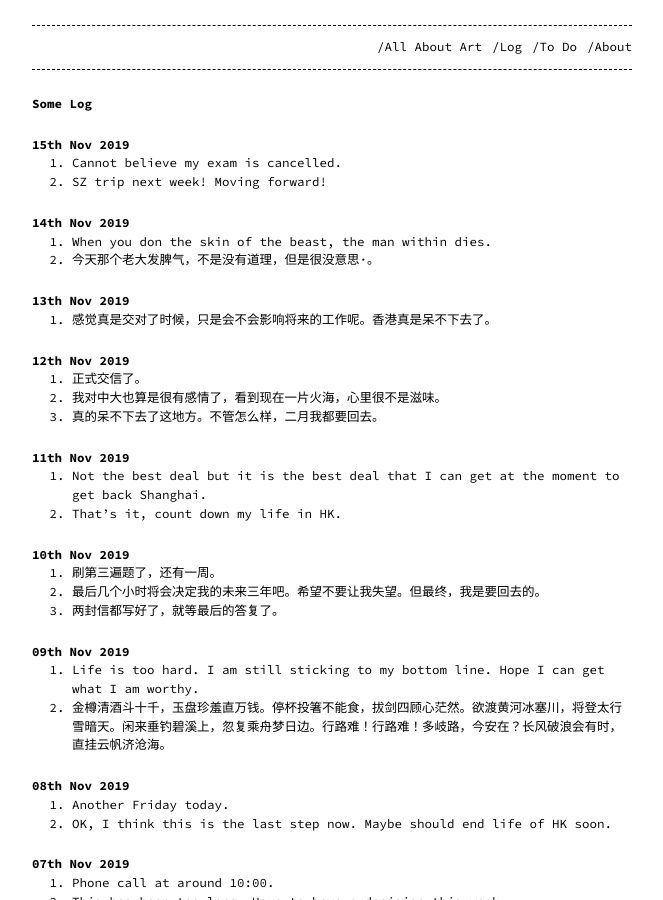
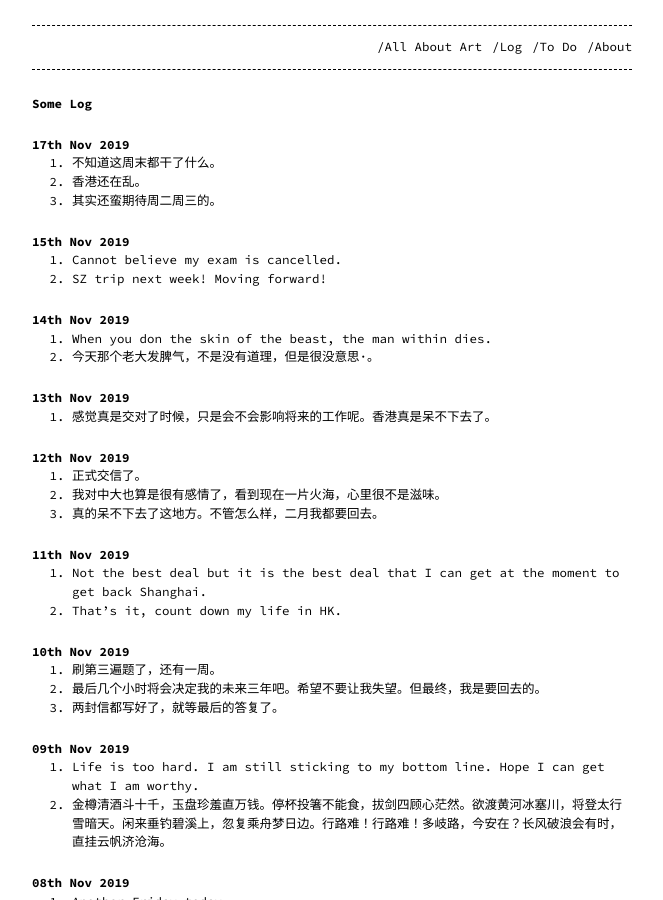
Before and after one commit to 912828qj2/912828qj2.github.io, a Jekyll site: the page built from log.md, in a window 1280 px wide and 900 px high. Shown: the whole window, without its empty margins (308-971 px from the left). Built offline with Jekyll 4.4.1, drawn with Linux system fonts in a browser that asks for light colours.

Commit message:
Update log.md

```diff
--- a/log.md
+++ b/log.md
@@ -5,6 +5,12 @@ permalink: /log/
 ---
 
 ## Some Log
+
+### 17th Nov 2019
+
+1. 不知道这周末都干了什么。
+2. 香港还在乱。
+3. 其实还蛮期待周二周三的。
 
 ### 15th Nov 2019
 
```
